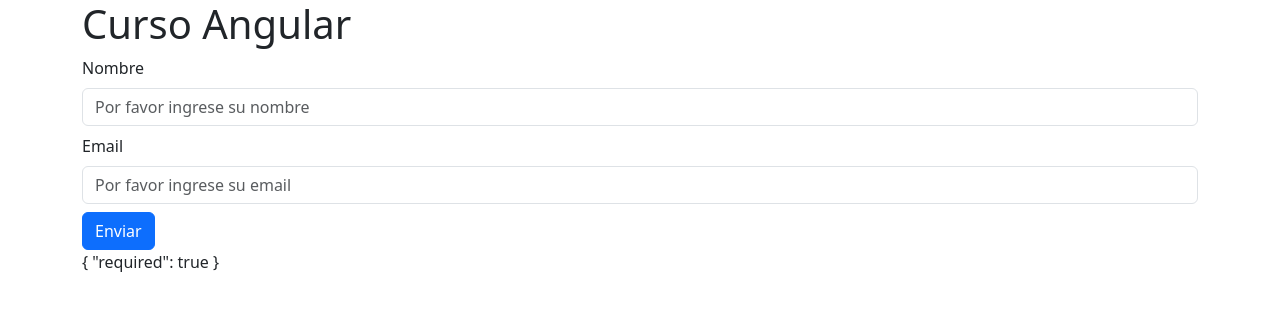
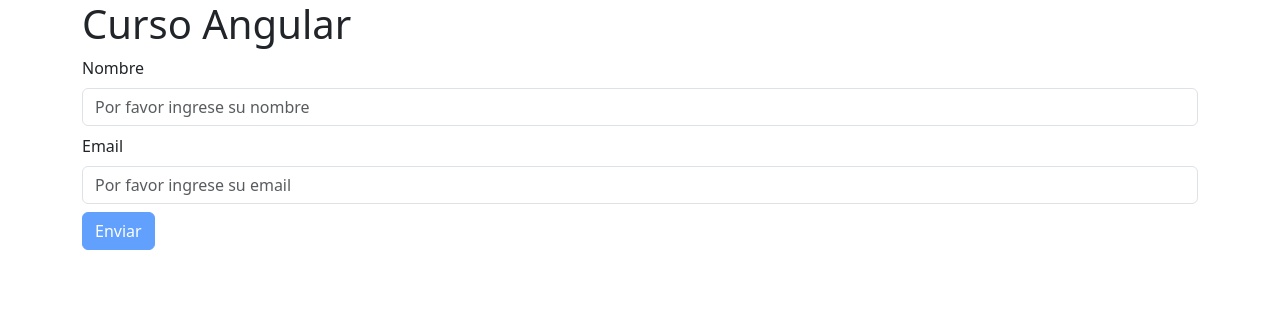
Before and after one commit to ehernandez04/curso_angular, an Angular app: page / in a window 1280 px wide. Shown: the top 310 px of the page. Built offline with nearby package versions, Linux system fonts and the light colour scheme.

Commit message:
Formularios reactvios FormGroup

```diff
--- a/src/app/formulario3/formulario3.component.html
+++ b/src/app/formulario3/formulario3.component.html
@@ -1,12 +1,13 @@
 <div class="car">
   <div class="card-body">
-    <form>
+
+    <form [formGroup]="formUser" (ngSubmit)="procesar()">
       <div class="mb-2 ">
         <label class="form-label">
           Nombre
         </label>
 
-        <input type="text" [formControl]="name" name="" id="" class="form-control"
+        <input type="text" formControlName="name" name="" id="" class="form-control"
           placeholder="Por favor ingrese su nombre">
 
         <div class="alert alert-danger mt-2" [hidden]="name.valid || name.pristine">
@@ -20,7 +21,7 @@
           Email
         </label>
 
-        <input type="email" [formControl]="email" name="" id="" class="form-control"
+        <input type="email" formControlName="email" name="" id="" class="form-control"
           placeholder="Por favor ingrese su email">
 
           <div class="alert alert-danger mt-2" [hidden]="email.valid || email.pristine">
@@ -36,11 +37,11 @@
 
       </div>
 
-      <button class="btn btn-primary ">
+      <button class="btn btn-primary" [disabled]="formUser.invalid">
         Enviar
       </button>
+
     </form>
+
   </div>
-
-  {{email.errors | json}}
 </div>
--- a/src/app/formulario3/formulario3.component.ts
+++ b/src/app/formulario3/formulario3.component.ts
@@ -1,5 +1,5 @@
 import { Component } from '@angular/core';
-import { FormControl, Validators } from '@angular/forms';
+import { FormControl, FormGroup, Validators } from '@angular/forms';
 
 @Component({
   selector: 'app-formulario3',
@@ -8,8 +8,24 @@ import { FormControl, Validators } from '@angular/forms';
 })
 export class Formulario3Component {
 
-  name = new FormControl('', Validators.required);
-  email = new FormControl('', [Validators.required, Validators.email]);
+  get name(){
+    return this.formUser.get('name') as FormControl;
+  }
 
+  get email(){
+    return this.formUser.get('email') as FormControl;
+  }
+
+  formUser = new FormGroup({
+    'name' :  new FormControl('', Validators.required),
+    'email' : new FormControl('', [Validators.required, Validators.email])
+  });
+
+  // name = new FormControl('', Validators.required);
+  // email = new FormControl('', [Validators.required, Validators.email]);
+
+  procesar() {
+    console.log(this.formUser.value);
+  }
 
 }
```
